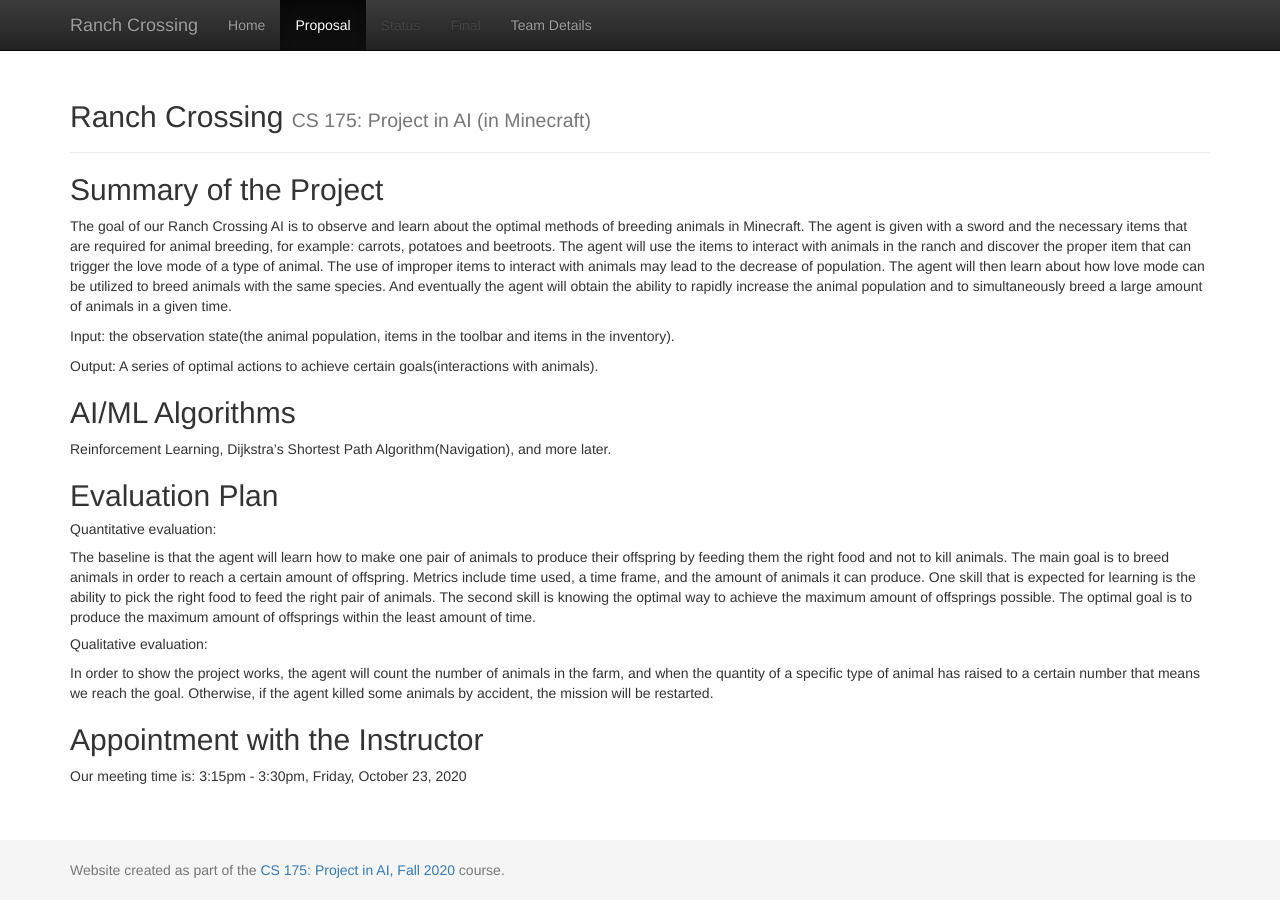
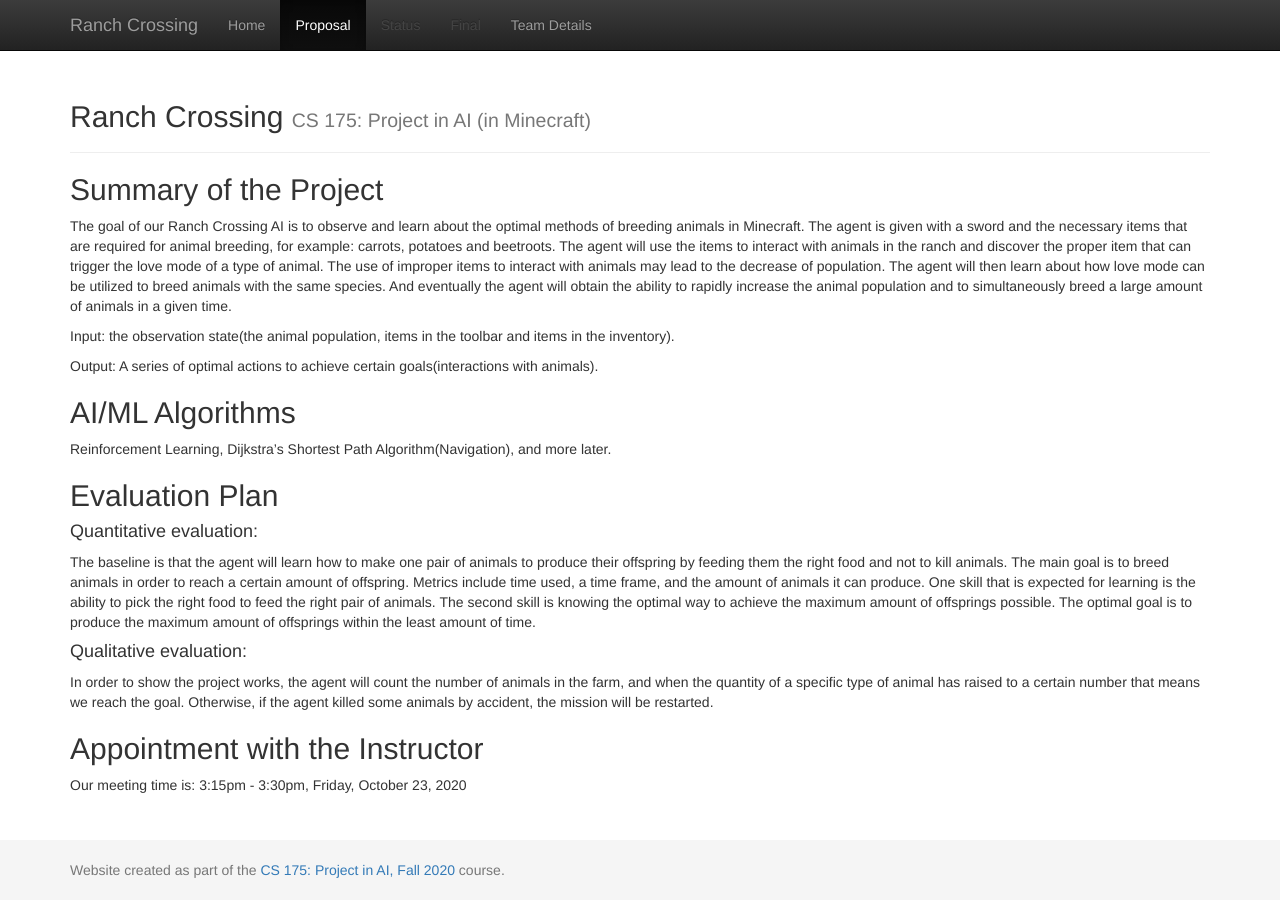
Before and after one commit to bikaylee/Jump-Jump, a Jekyll site: the page built from docs/proposal.md, in a window 1280 px wide. Built offline with Jekyll 4.4.1, drawn with Linux system fonts in a browser that asks for light colours.

```diff
--- a/docs/proposal.md
+++ b/docs/proposal.md
@@ -15,10 +15,10 @@ Output: A series of optimal actions to achieve certain goals(interactions with a
 Reinforcement Learning, Dijkstra’s Shortest Path Algorithm(Navigation), and more later.
 
 ## Evaluation Plan
-##### Quantitative evaluation:
+#### Quantitative evaluation:
 The baseline is that the agent will learn how to make one pair of animals to produce their offspring by feeding them the right food and not to kill animals. The main goal is to breed animals in order to reach a certain amount of offspring. Metrics include time used, a time frame, and the amount of animals it can produce. One skill that is expected for learning is the ability to pick the right food to feed the right pair of animals. The second skill is knowing the optimal way to achieve the maximum amount of offsprings possible. The optimal goal is to produce the maximum amount of offsprings within the least amount of time.
 
-##### Qualitative evaluation:
+#### Qualitative evaluation:
 In order to show the project works, the agent will count the number of animals in the farm, and when the quantity of a specific type of animal has raised to a certain number that means we reach the goal. Otherwise, if the agent killed some animals by accident, the mission will be restarted.
 
 
```
